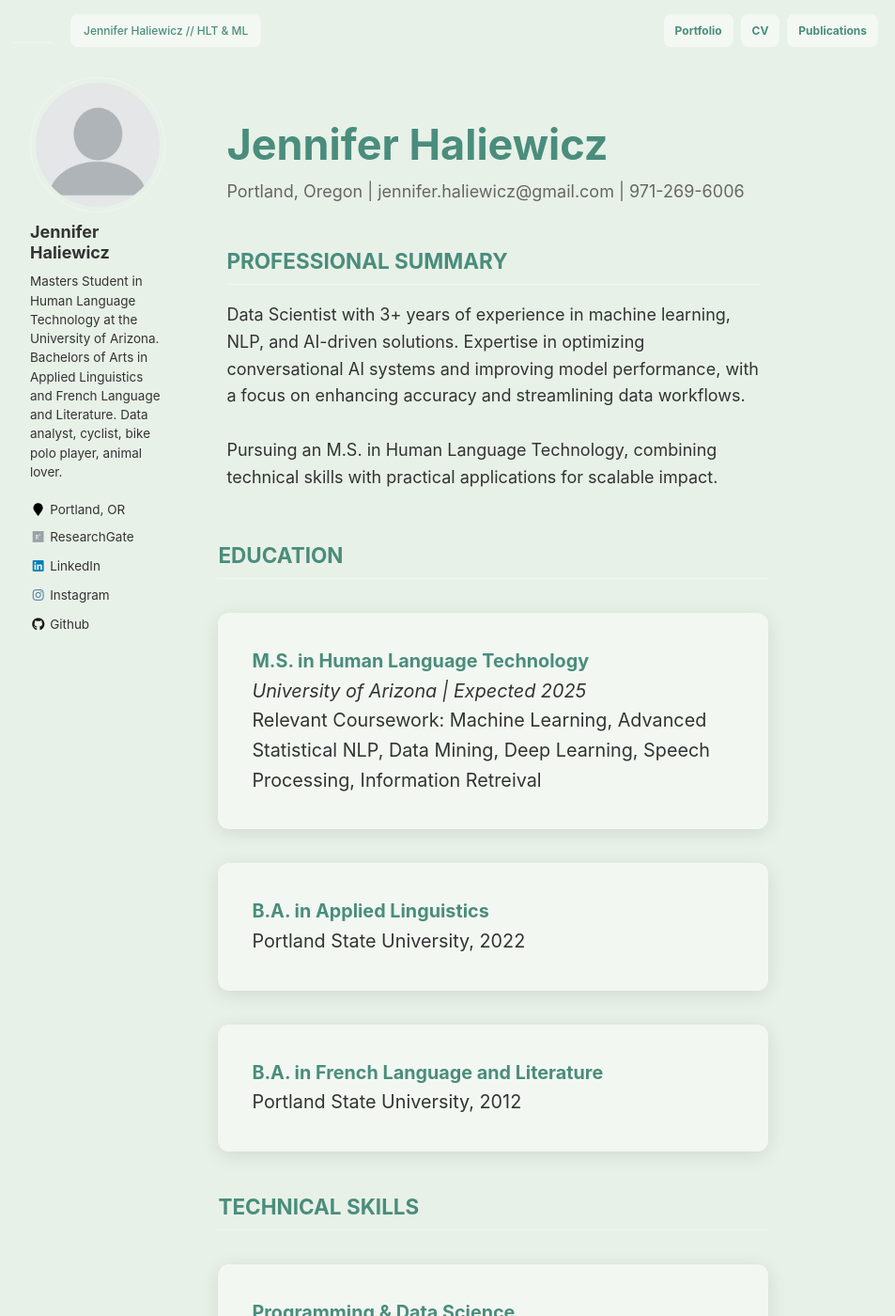
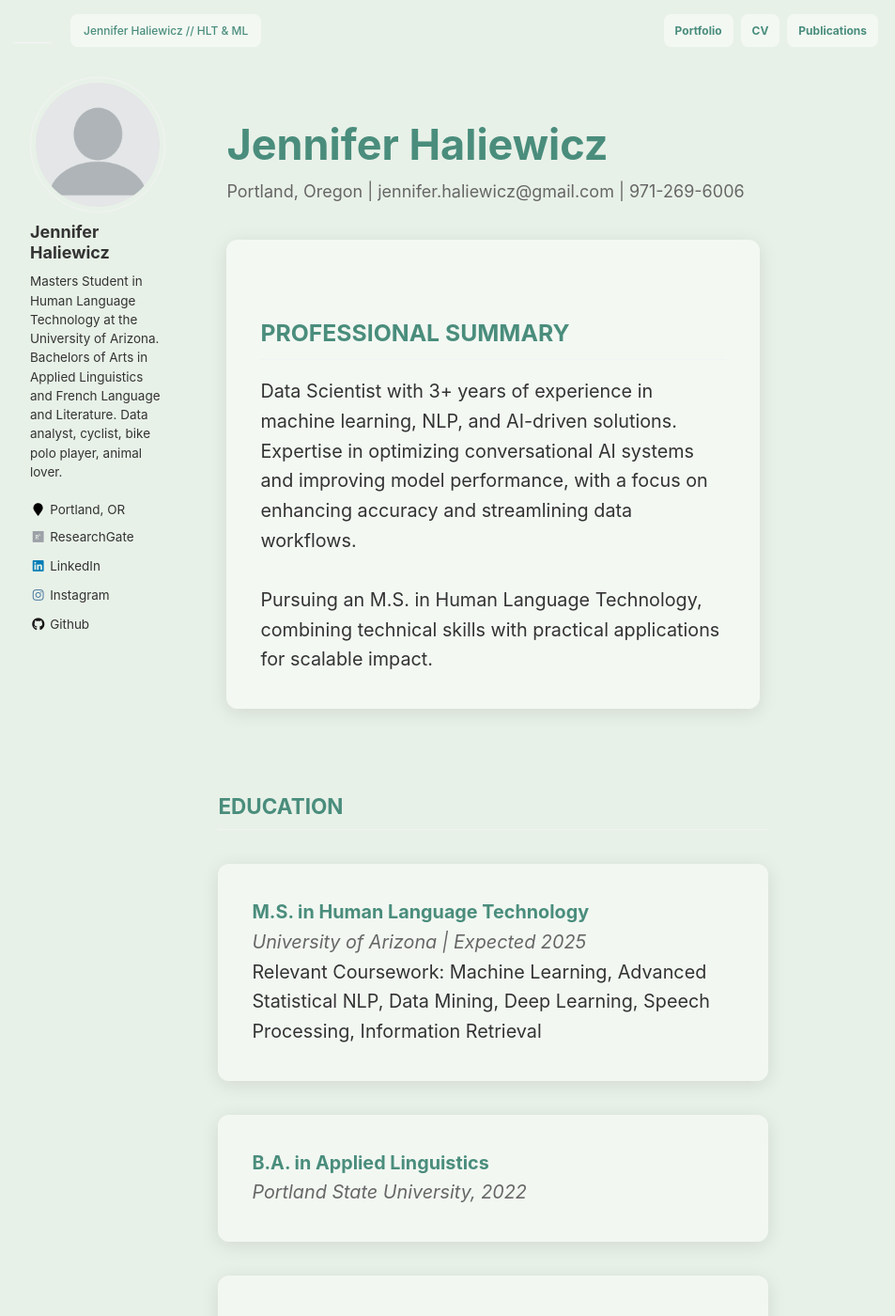
Before and after one commit to rofljen/HLTProfessionalSite, a Jekyll site: the page built from _pages/cv.html, in a window 1280 px wide and 1400 px high. Shown: the whole window at 94% size, without its empty margins (135-1088 px from the left). Built offline with Jekyll 4.4.1, drawn with Linux system fonts in a browser that asks for light colours; some of the changed text lies outside the part shown.

Commit message:
Update cv.html

```diff
--- a/_pages/cv.html
+++ b/_pages/cv.html
@@ -7,8 +7,8 @@
 <!DOCTYPE html>
 <html lang="en">
 <head>
-    <meta charset="UTF-8">
-    <meta name="viewport" content="width=device-width, initial-scale=1.0">
+    <meta charset="UTF-8" />
+    <meta name="viewport" content="width=device-width, initial-scale=1.0" />
     <title>Jennifer Haliewicz - CV</title>
     <style>
         :root {
@@ -57,20 +57,13 @@
             margin-bottom: 1rem;
         }
 
-        .professional-summary {
+        .professional-summary,
+        .experience-item,
+        .education-item,
+        .service-item,
+        .tech-skills {
             margin-bottom: 1rem;
-            background-color: rgba(255, 255, 255, 0.45); /* white with 85% opacity */
-            padding: 2rem;
-            border-radius: 12px;
-            box-shadow: 0 4px 20px rgba(0, 0, 0, 0.1);
-            max-width: 700px;
-            margin: 2rem auto;
-            line-height: 1.6;
-            font-size: 1.1rem;
-        }
-        .experience-item, .education-item, .service-item {
-            margin-bottom: 1rem;
-            background-color: rgba(255, 255, 255, 0.45); /* white with 85% opacity */
+            background-color: rgba(255, 255, 255, 0.45);
             padding: 2rem;
             border-radius: 12px;
             box-shadow: 0 4px 20px rgba(0, 0, 0, 0.1);
@@ -80,12 +73,13 @@
             font-size: 1.1rem;
         }
 
-        .company-name, .degree {
+        .company-name,
+        .degree {
             font-weight: bold;
             color: var(--dark-green);
         }
 
-        .date, {
+        .date {
             font-style: italic;
             color: var(--text-light);
         }
@@ -93,35 +87,18 @@
         ul {
             list-style: disc;
             margin-left: 1rem;
-
-        }
-        .tech-skills {
-            margin-bottom: 1rem;
-            background-color: rgba(255, 255, 255, 0.45); /* white with 85% opacity */
-            padding: 2rem;
-            border-radius: 12px;
-            box-shadow: 0 4px 20px rgba(0, 0, 0, 0.1);
-            max-width: 700px;
-            margin: 2rem auto;
-            line-height: 1.6;
-            font-size: 1.1rem;
-
         }
 
         .tech b {
             font-weight: bold;
             font-style: italic;
-            color: var(--text-light); /* Ensures the correct green color */
+            color: var(--text-light);
+        }
 
-        }
         .tech-skills b {
             font-weight: bold;
-            color: var(--dark-green); /* Ensures headings in the skills list are green */
-
+            color: var(--dark-green);
         }
-
-
-
     </style>
 </head>
 <body>
@@ -130,17 +107,19 @@
         <div class="contact-info">
             Portland, Oregon | jennifer.haliewicz@gmail.com | 971-269-6006
         </div>
-        <div class="prof-summary"><h2>PROFESSIONAL SUMMARY</h2>
-            Data Scientist with 3+ years of experience in machine learning, NLP, and AI-driven solutions.  Expertise in optimizing conversational AI systems and improving model performance, with a focus on enhancing accuracy and streamlining data workflows.<br><br> Pursuing an M.S. in Human Language Technology, combining technical skills with practical applications for scalable impact.</div>
-
+        <div class="professional-summary">
+            <h2>PROFESSIONAL SUMMARY</h2>
+            Data Scientist with 3+ years of experience in machine learning, NLP, and AI-driven solutions. Expertise in optimizing conversational AI systems and improving model performance, with a focus on enhancing accuracy and streamlining data workflows.<br><br>
+            Pursuing an M.S. in Human Language Technology, combining technical skills with practical applications for scalable impact.
+        </div>
     </header>
 
     <section>
         <h2>EDUCATION</h2>
         <div class="education-item">
-            <div class="degree"><b>M.S. in Human Language Technology</b></div>
-            <div class="date"><i>University of Arizona | Expected 2025</i></div>
-            <div class="relevant-courses">Relevant Coursework: Machine Learning, Advanced Statistical NLP, Data Mining, Deep Learning, Speech Processing, Information Retreival</div>
+            <div class="degree">M.S. in Human Language Technology</div>
+            <div class="date">University of Arizona | Expected 2025</div>
+            <div class="relevant-courses">Relevant Coursework: Machine Learning, Advanced Statistical NLP, Data Mining, Deep Learning, Speech Processing, Information Retrieval</div>
         </div>
         <div class="education-item">
             <div class="degree">B.A. in Applied Linguistics</div>
@@ -151,40 +130,39 @@
             <div class="date">Portland State University, 2012</div>
         </div>
     </section>
+
     <section>
         <h2>TECHNICAL SKILLS</h2>
         <div class="tech-skills">
             <div>
-        <b>Programming & Data Science</b><br>
-        <span>Python (pandas, NumPy, scikit-learn, TensorFlow, PyTorch), SQL, R, Azure Machine Learning</span>
+                <b>Programming & Data Science</b><br />
+                Python (pandas, NumPy, scikit-learn, TensorFlow, PyTorch), SQL, R, Azure Machine Learning
             </div>
             <div>
-        <b>Machine Learning & NLP</b><br>
-        <span>Supervised/Unsupervised Learning, Deep Learning, Speech Processing, NLP, Model Deployment & Optimization</span>
+                <b>Machine Learning & NLP</b><br />
+                Supervised/Unsupervised Learning, Deep Learning, Speech Processing, NLP, Model Deployment & Optimization
             </div>
             <div>
-        <b>Big Data & Databases</b><br>
-        <span>PostgreSQL, BigQuery, NoSQL, Data Warehousing</span>
+                <b>Big Data & Databases</b><br />
+                PostgreSQL, BigQuery, NoSQL, Data Warehousing
             </div>
             <div>
-        <b>Cloud & Platforms</b><br>
-        <span>AWS, Azure (Azure ML, Azure Databricks), Git, Jupyter, Power BI</span>
+                <b>Cloud & Platforms</b><br />
+                AWS, Azure (Azure ML, Azure Databricks), Git, Jupyter, Power BI
             </div>
             <div>
-        <b>Tools</b><br>
-        <span>Tableau, Looker, Sigma Computing, Data Pipelines, MLFlow, Visual Studio Code, PyCharm</span>
+                <b>Tools</b><br />
+                Tableau, Looker, Sigma Computing, Data Pipelines, MLFlow, Visual Studio Code, PyCharm
             </div>
-</div>
-
         </div>
     </section>
 
     <section>
-        <h2>Work Experience</h2>
+        <h2>WORK EXPERIENCE</h2>
         <div class="experience-item">
             <div class="company-name">XRI Global | Human Language Technology Intern</div>
-            <div class="date">Oct 2024 - Present</div>
-            <div class="tech"><b>Technologies: PostgreSQL, Tableau, Replit, Python, GitHub</div></b>
+            <div class="date">Oct 2024 – Present</div>
+            <div class="tech"><b>Technologies:</b> PostgreSQL, Tableau, Replit, Python, GitHub</div>
             <ul>
                 <li>Contributed to the <em>Bridging the Digital Divide</em> project, expanding language technology for low-resource languages.</li>
                 <li>Designed and implemented PostgreSQL database schemas to support NLP research and dataset management.</li>
@@ -192,53 +170,35 @@
                 <li>Developed UI prototypes in Replit, enhancing usability and front-end development.</li>
             </ul>
         </div>
+
         <div class="experience-item">
             <div class="company-name">NAVEX Global | Customer Service Technician</div>
-            <div class="date">Nov 2024 - Present</div><br>
+            <div class="date">Nov 2024 – Present</div>
         </div>
+
         <div class="experience-item">
             <div class="company-name">Verint | Data Analyst</div>
-            <div class="date">Nov 2022 - Feb 2024</div>
-            <div class="tech"><b>Technologies: PowerBI, SQL, JavaScript, Jira, Asana, Confluence, Excel</div></b>
+            <div class="date">Nov 2022 – Feb 2024</div>
+            <div class="tech"><b>Technologies:</b> Power BI, SQL, JavaScript, Jira, Asana, Confluence, Excel</div>
             <ul>
                 <li>Enhanced chatbot performance through NLP techniques, reducing customer escalations and improving resolution times by over 25%.</li>
                 <li>Led analytics for major clients, improving key performance metrics like interaction time, resolution speed, and customer satisfaction.</li>
                 <li>Developed and implemented data governance strategies, improving data accuracy and streamlining information retrieval.</li>
             </ul>
         </div>
+
         <div class="experience-item">
             <div class="company-name">Grin, Inc | Associate Data Analyst</div>
-            <div class="date">Jun 2022 - Oct 2022</div>
-            <div class="tech"><b>Technologies: SQL, BigQuery, Sigma Computing, Salesforce, Google Analytics</div></b>
+            <div class="date">Jun 2022 – Oct 2022</div>
+            <div class="tech"><b>Technologies:</b> SQL, BigQuery, Sigma Computing, Salesforce, Google Analytics</div>
             <ul>
-                <li>Analyzed customer, communication and marketing data to optimize ad spend, improve engagement and drive retention.</li>
+                <li>Analyzed customer, communication, and marketing data to optimize ad spend, improve engagement, and drive retention.</li>
                 <li>Designed and implemented SQL-based reporting dashboards, reducing manual reporting time by 10+ hours per week.</li>
-                <li>Supported the creating of scalable data pipelines to improve process efficiency and optimize decision-making.</li>
-            </ul>
-        </div>
-        <div class="experience-item">
-            <div class="company-name">Mountain Measurement, Inc | Data Analyst & Program Manager</div>
-            <div class="date">Sep 2019 - Apr 2022</div>
-            <div class="tech"><b>Technologies: SQL, Tableau, MariaDB, HTML, CSS, Ruby on Rails</div></b>
-            <ul>
-                <li>Developed SQL-driven Tableau dashboards to monitor nursing education program performance across 300+ institutions.</li>
-                <li>Automated reporting workflows, reducing manual data processing time by over 30%.</li>
-                <li>Managed the transition to digital platforms, increasing engagement and offerings in continuing education programs.</li>
+                <li>Supported the creation of scalable data pipelines to improve process efficiency and optimize decision-making.</li>
             </ul>
         </div>
     </section>
 
-    <section>
-        <h2>Publications</h2>
-    </section>
-
-    <section>
-        <h2>Talks</h2>
-    </section>
-
-    <section>
-        <h2>Teaching</h2>
-    </section>
 
     <section>
         <h2>Service and Leadership</h2>
```
Lines whose indentation alone changed are shown as unchanged.
